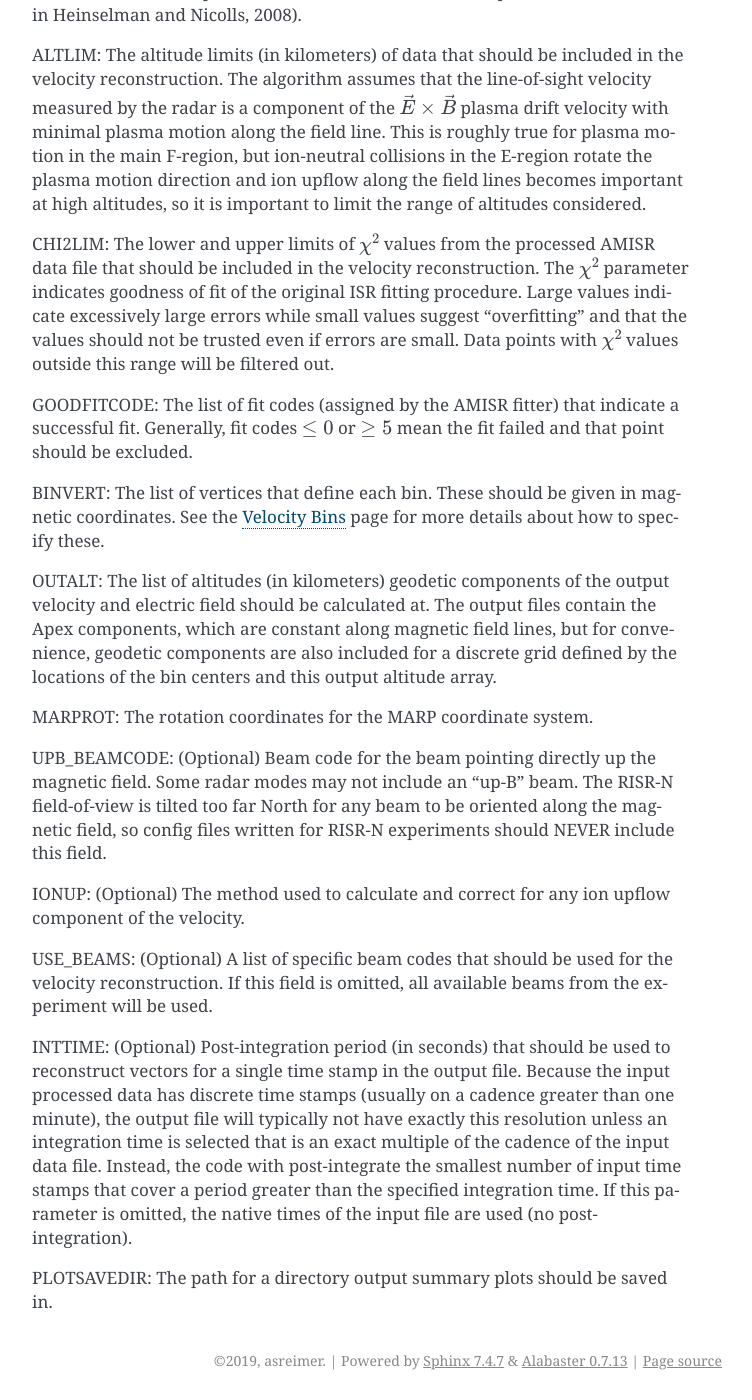
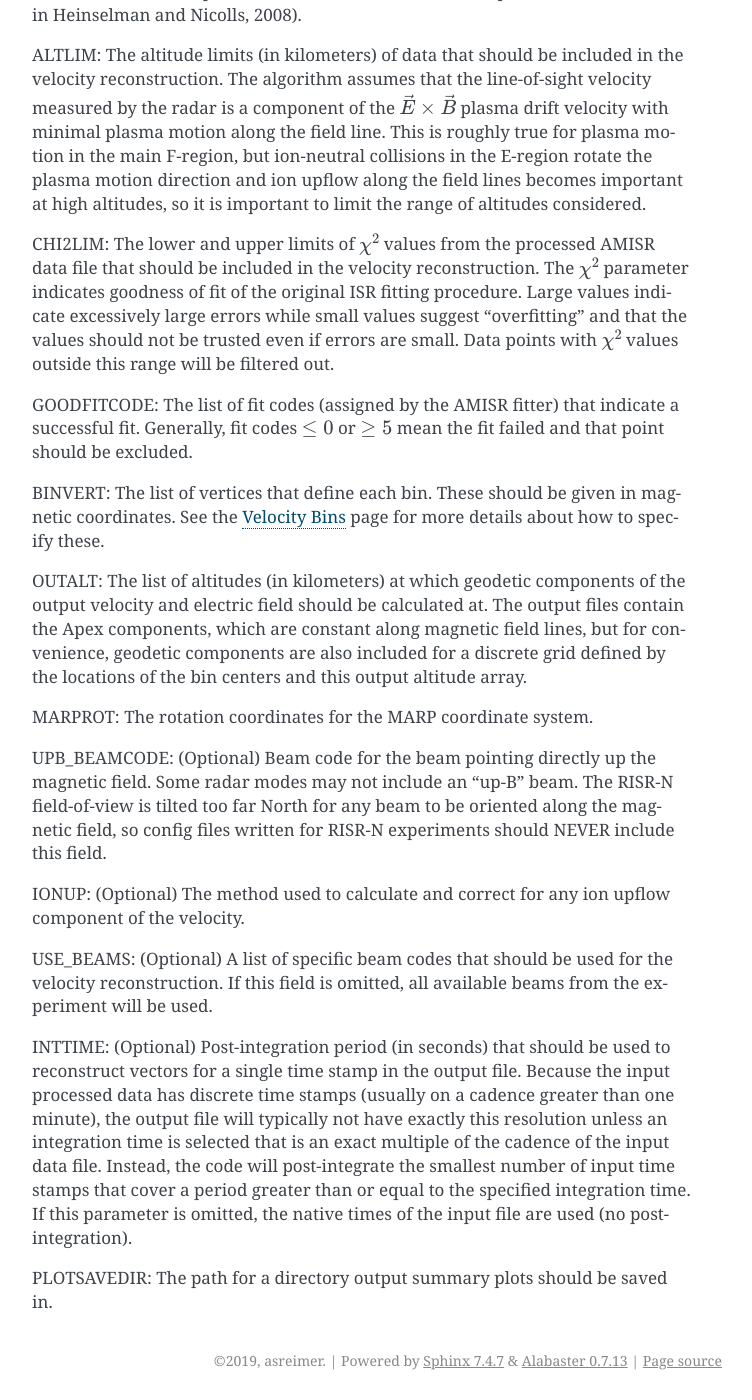
Before and after one commit to amisr/resolvedvelocities, a Sphinx documentation site: the page built from docs/configfile.rst, in a window 1280 px wide and 1400 px high, scrolled down 2109 px. Shown: the whole window, without its empty margins (388-1140 px from the left). Built offline with Sphinx 7.4.7, drawn with Linux system fonts in a browser that asks for light colours; some of the changed text lies outside the part shown.

Commit message:
Apply suggestions from documentation review.
Co-authored-by: Ashton Reimer <ashtonsethreimer@gmail.com>

```diff
--- a/README.rst
+++ b/README.rst
@@ -3,7 +3,7 @@ resolvedvelocities
 
 Overview
 --------
-`resolvedvelocities` is the python implementation of the Heinselman and Nicolls Bayesian reconstruction algorithm [1]_ used to resolved 3D ion drift velocity and electric field vectors from AMISR line-of-sight measurements.
+`resolvedvelocities` is a Python implementation of the Heinselman and Nicolls Bayesian reconstruction algorithm [1]_ used to resolved 3D ion drift velocity and electric field vectors from AMISR line-of-sight measurements. In addition, this library uses a rotated pole transformation to avoid distorted latitude bins near the poles.
 
 Quick Start
 -----------
--- a/docs/bins.rst
+++ b/docs/bins.rst
@@ -26,4 +26,4 @@ Polar Cap
 
 Choosing appropriate bins in the polar cap (RISR-N and RISR-C) can be much more challenging because it is rarely appropriate to assume flows align along lines of magnetic latitude in regions dominated by magnetosphere-driven convection on open field lines.  In fact, the proximity of Resolute Bay to the magnetic pole introduces additional complications purely due to the singularity in the coordinate system.  To resolve this, the resolved velocities algorithm is usually run in the Modified Apex Rotated Poles (MARP) coordinate system, which is an analogous magnetic coordinate system to the Modified Apex coordinate system used at PFISR but rotated so that Resolute Bay is located on the equator of the coordinate system.
 
-When running `resolvedvelocities` on RISR-N or RISR-C data, make sure to specify rotation coordinates in the :ref:`MARPROT <marprot>` parameter in the :ref:`configuration file <configfile>` (the Apex coordinates of Resolute Bay generally work well).  Then, define bin vertices in MARP coordinate.  In this coordinate system, most bins should be very close to the equator.
+When running `resolvedvelocities` on RISR-N or RISR-C data, make sure to specify rotation coordinates in the :ref:`MARPROT <marprot>` parameter in the :ref:`configuration file <configfile>` (setting MARPROT to the Apex coordinates of Resolute Bay generally work well).  Then, define bin vertices in MARP coordinate.  In this coordinate system, most bins should be very close to the equator.
--- a/docs/configfile.rst
+++ b/docs/configfile.rst
@@ -95,7 +95,7 @@ BINVERT: The list of vertices that define each bin.  These should be given in ma
 
 .. _outalt:
 
-OUTALT: The list of altitudes (in kilometers) geodetic components of the output velocity and electric field should be calculated at.  The output files contain the Apex components, which are constant along magnetic field lines, but for convenience, geodetic components are also included for a discrete grid defined by the locations of the bin centers and this output altitude array.
+OUTALT: The list of altitudes (in kilometers) at which geodetic components of the output velocity and electric field should be calculated at. The output files contain the Apex components, which are constant along magnetic field lines, but for convenience, geodetic components are also included for a discrete grid defined by the locations of the bin centers and this output altitude array.
 
 .. _marprot:
 
@@ -115,7 +115,7 @@ USE_BEAMS: (Optional) A list of specific beam codes that should be used for the
 
 .. _inttime:
 
-INTTIME: (Optional) Post-integration period (in seconds) that should be used to reconstruct vectors for a single time stamp in the output file.  Because the input processed data has discrete time stamps (usually on a cadence greater than one minute), the output file will typically not have exactly this resolution unless an integration time is selected that is an exact multiple of the cadence of the input data file.  Instead, the code with post-integrate the smallest number of input time stamps that cover a period greater than the specified integration time.  If this parameter is omitted, the native times of the input file are used (no post-integration).
+INTTIME: (Optional) Post-integration period (in seconds) that should be used to reconstruct vectors for a single time stamp in the output file.  Because the input processed data has discrete time stamps (usually on a cadence greater than one minute), the output file will typically not have exactly this resolution unless an integration time is selected that is an exact multiple of the cadence of the input data file.  Instead, the code will post-integrate the smallest number of input time stamps that cover a period greater than or equal to the specified integration time.  If this parameter is omitted, the native times of the input file are used (no post-integration).
 
 .. _plotsavedir:
 
```
Also changed, not shown: other parts of docs/bins.rst (+1 -1 lines), other parts of docs/configfile.rst (+1 -1 lines).
